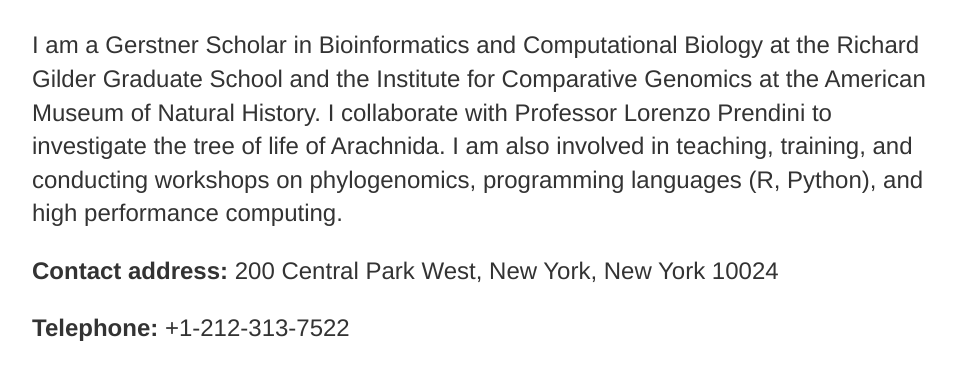
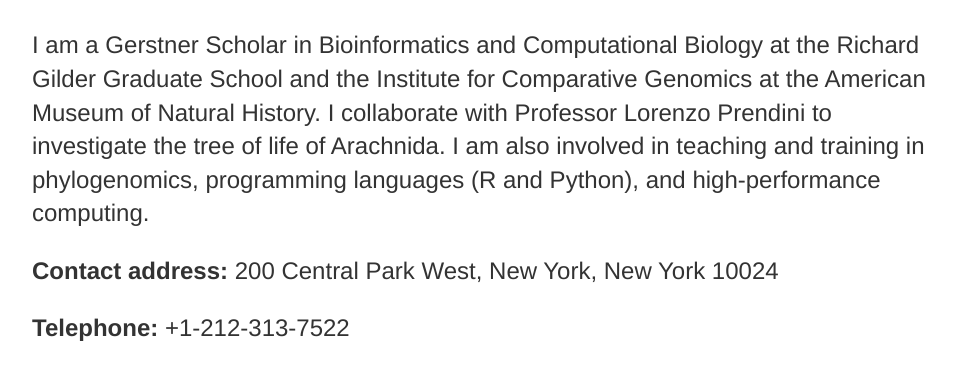
Before and after one commit to josebarbamontoya/josebarbamontoya.github.io, a Jekyll site: the page built from about/index.html, in a window 1280 px wide and 900 px high, cut to the strip 524-900 px from the top of the window. Shown: the whole strip, without its empty margins (160-1116 px from the left). Built offline with Jekyll 4.4.1, drawn with Linux system fonts in a browser that asks for light colours.

Commit message:
Update index.html

```diff
--- a/about/index.html
+++ b/about/index.html
@@ -6,7 +6,7 @@
 	<div class="about">
   		<h1>Jose Barba-Montoya</h1>
 		<p style="text-align:center;"><img src="/img/photo14.jpg" height="300" width="300"></p>
-		<p>I am a Gerstner Scholar in Bioinformatics and Computational Biology at the Richard Gilder Graduate School and the Institute for Comparative Genomics at the American Museum of Natural History. I collaborate with Professor Lorenzo Prendini to investigate the tree of life of Arachnida. I am also involved in teaching, training, and conducting workshops on phylogenomics, programming languages (R, Python), and high performance computing.
+		<p>I am a Gerstner Scholar in Bioinformatics and Computational Biology at the Richard Gilder Graduate School and the Institute for Comparative Genomics at the American Museum of Natural History. I collaborate with Professor Lorenzo Prendini to investigate the tree of life of Arachnida. I am also involved in teaching and training in phylogenomics, programming languages (R and Python), and high-performance computing.
 		<p><b>Contact address: </b>200 Central Park West, New York, New York 10024</p>
 		<p><b>Telephone: </b>+1-212-313-7522</p>
 		<p><b>Email: </b> <a href="mailto:jbarba@amnh.org">jbarba@amnh.org</a></p>
```
